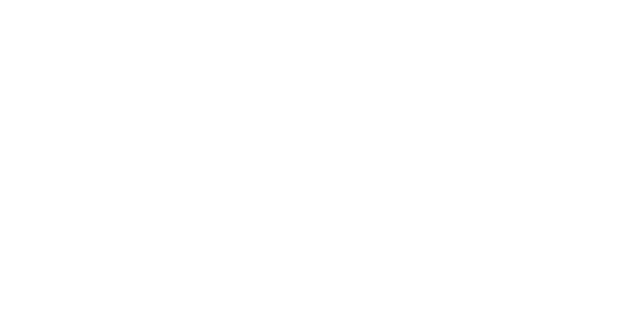
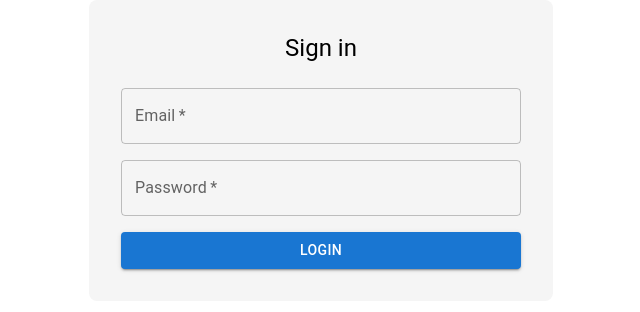
Before and after one commit to ouday-khoder/Talent_Bridge, a React (Create React App) app in the folder talent-bridge-frontend/: page /UserSignIn in a window 1280 px wide. Before the commit this address had no page. Shown: the top 312 px of the page, without its empty margins (319-959 px from the left). Built offline with nearby package versions, Linux system fonts and the light colour scheme.

Commit message:
Implemented SignIn component to allow clients and freelancers to log in after completing the sign-up process

```diff
--- a/talent-bridge-frontend/src/App.js
+++ b/talent-bridge-frontend/src/App.js
@@ -19,7 +19,7 @@
 import FreelancerSignUp from './components/FreelancerSignUp/FreelancerSignUp';
 import EducationForm from './components/SignUp/ProfileForm/FreelancerForm/EducationStep/EducationForm';
 import CertificationForm from './components/SignUp/ProfileForm/FreelancerForm/CertificationStep/CertificationForm';
-
+import SignIn from './components/SignIn/SignIn';
 
 function App() {
   const homeText1 = `Nusoft: Uniting <br>
@@ -68,6 +68,7 @@
         <Route path="/freelancer/profile/:freelancerId" element={<ProfileForm />} />
 
 
+        <Route path="/UserSignIn" element={<SignIn />} />
 
         <Route path="/educationForm" element={<EducationForm />} />
         <Route path="/certificationForm" element={<CertificationForm />} />
--- a/talent-bridge-frontend/src/components/Navbar/Navbar.js
+++ b/talent-bridge-frontend/src/components/Navbar/Navbar.js
@@ -3,8 +3,15 @@
 import nusoftLogo from '../../assets/nusoft.png'
 import NavDrawer from './NavDrawer';
 import { NavLinks } from './NavLinks';
+import { useNavigate } from 'react-router-dom';
 
 const Navbar = ({ signupRef }) => {
+
+    const navigate = useNavigate();
+
+    const handleSignIn = () => {
+        navigate("/UserSignIn");
+    }
 
     const handleSignUpScroll = () => {
         if (signupRef.current) {
@@ -30,7 +37,7 @@
                     </Box>
                 </Box>
                 <Box>
-                    <Button
+                    <Button  onClick={handleSignIn}
                         sx={{
                             color: '#718096',
                             textTransform: 'capitalize',
--- /dev/null
+++ b/talent-bridge-frontend/src/components/SignIn/SignIn.js
@@ -0,0 +1,53 @@
+import { Box, Button, TextField, Typography } from '@mui/material'
+import React, { useState } from 'react'
+
+const SignIn = () => {
+    const [email, setEmail] = useState('');
+    const [password, setPassword] = useState('');
+
+  return (
+    <Box
+    component="form"
+    sx={{
+        maxWidth: 400,
+        margin: 'auto',
+        padding: 4,
+        display: 'flex',
+        flexDirection: 'column',
+        gap: 2,
+        backgroundColor: '#f5f5f5',
+        borderRadius: 2,
+    }}
+    >
+    <Typography variant="h5" align="center" gutterBottom>
+        Sign in
+    </Typography>
+
+    <TextField
+        label="Email"
+        type="email"
+        value={email}
+        onChange={(e) => setEmail(e.target.value)}
+        fullWidth
+        required
+        variant="outlined"
+    />
+
+    <TextField
+        label="Password"
+        type="password"
+        value={password}
+        onChange={(e) => setPassword(e.target.value)}
+        fullWidth
+        required
+        variant="outlined"
+    />
+
+    <Button variant="contained" color="primary" fullWidth>
+        Login
+    </Button>
+    </Box>
+  )
+}
+
+export default SignIn
```
Also changed, not shown: 2 other files (tests, documents, lock files or other folders).
